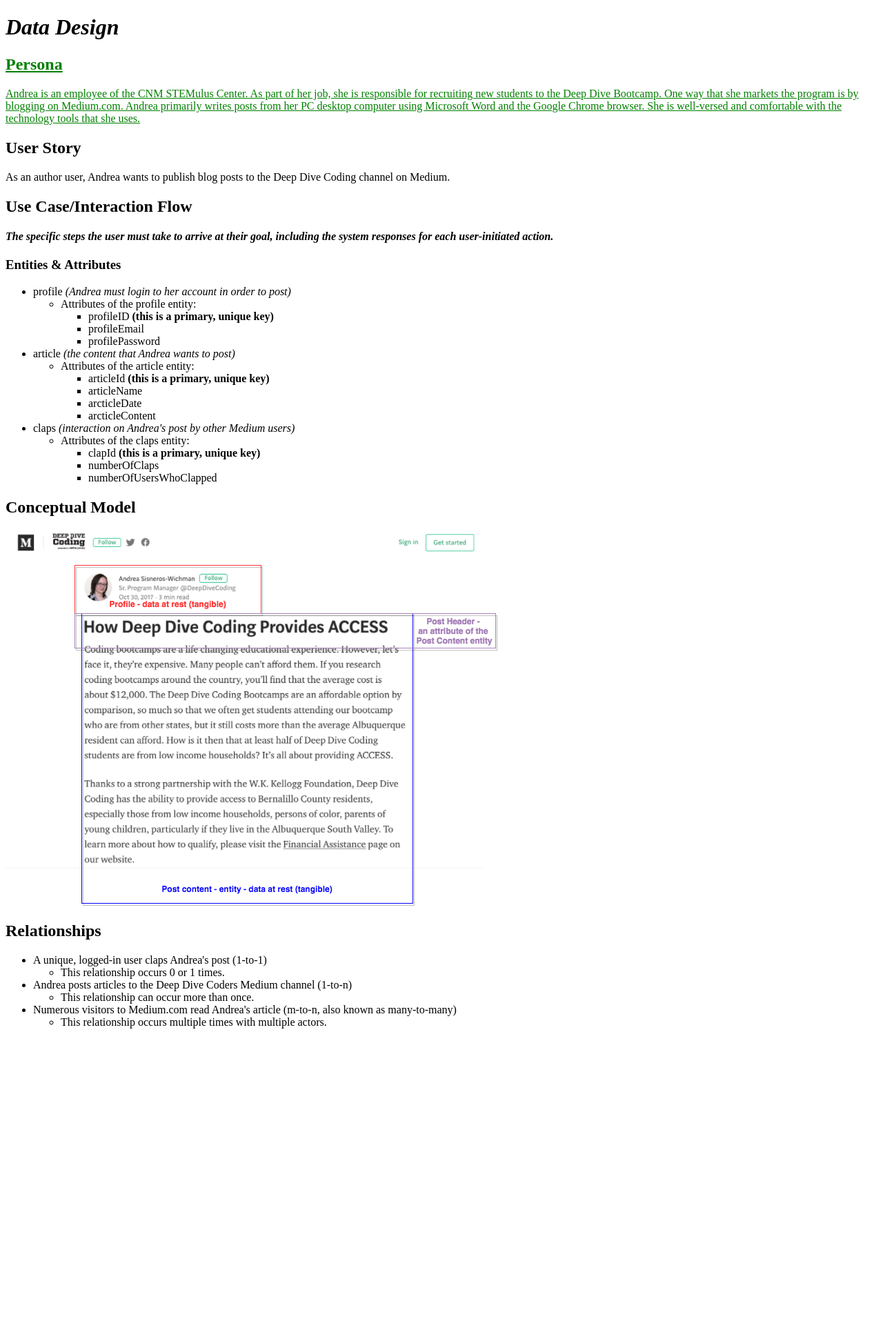
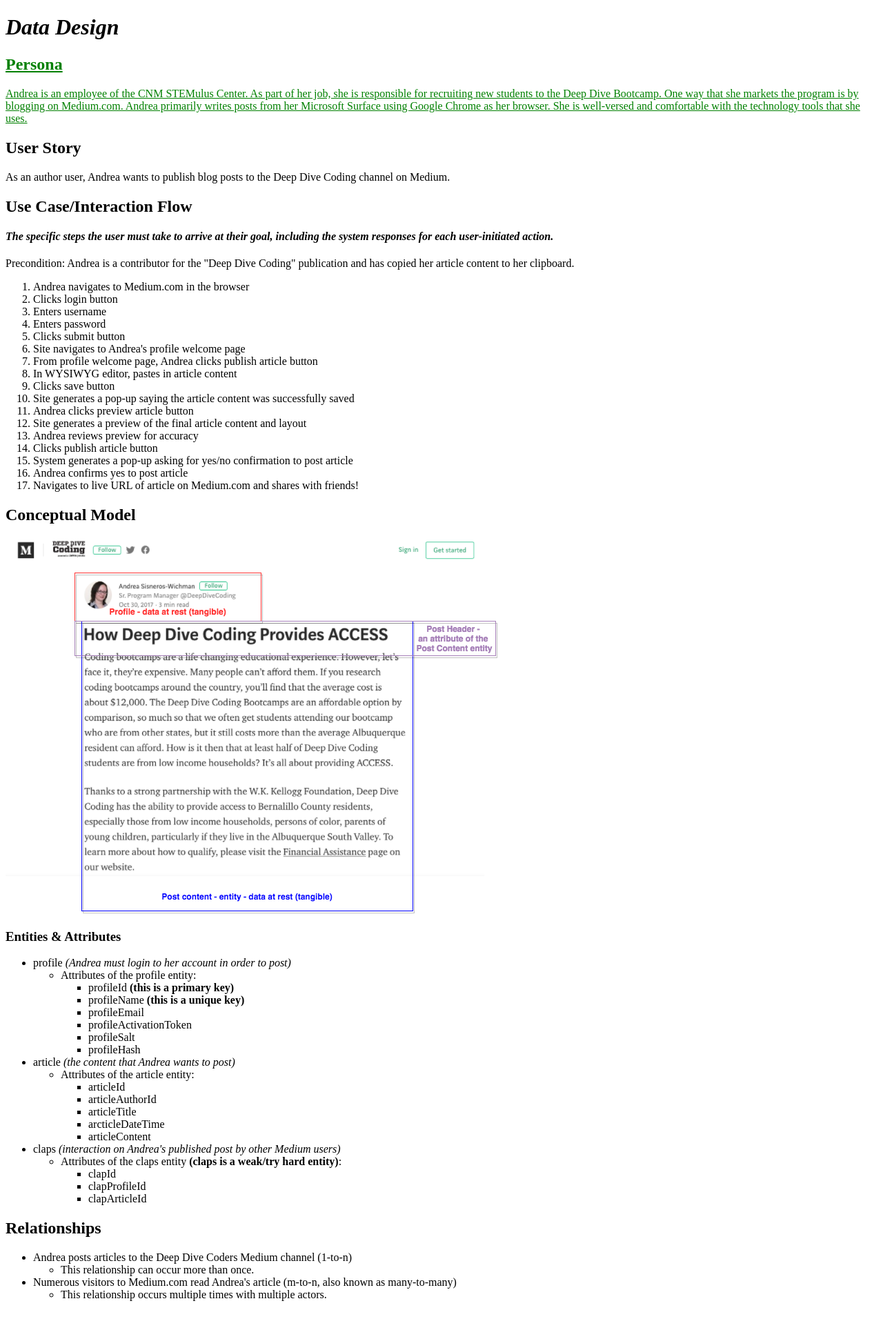
Before and after one commit to erincodes/data-design, a PHP site: page / in a window 1280 px wide. Shown: the whole page at 69% size. Before the commit the page ends 1491 px from the top, so only its background shows below. Run offline with PHP 8.4, Linux system fonts and the light colour scheme.

Commit message:
Added use case interaction details (forgot those before!) and updated clap entity attributes (need to focus on the user doing the action vs. the aggregate data like total number of claps). Also added additional attributes to the profile identity.

```diff
--- a/index.php
+++ b/index.php
@@ -8,7 +8,7 @@
 	<body>
 		<h1><em>Data Design</em></h1>
 		<div class="persona"><h2>Persona</h2>
-			<p>Andrea is an employee of the CNM STEMulus Center. As part of her job, she is responsible for recruiting new students to the Deep Dive Bootcamp. One way that she markets the program is by blogging on Medium.com. Andrea primarily writes posts from her PC desktop computer using Microsoft Word and the Google Chrome browser. She is well-versed and comfortable with the technology tools that she uses.</p>
+			<p>Andrea is an employee of the CNM STEMulus Center. As part of her job, she is responsible for recruiting new students to the Deep Dive Bootcamp. One way that she markets the program is by blogging on Medium.com. Andrea primarily writes posts from her Microsoft Surface using Google Chrome as her browser. She is well-versed and comfortable with the technology tools that she uses.</p>
 		</div>
 		<div>
 			<h2>User Story</h2>
@@ -17,15 +17,43 @@
 		<div>
 			<h2>Use Case/Interaction Flow</h2>
 			<h4><em>The specific steps the user must take to arrive at their goal, including the system responses for each user-initiated action.</em></h4>
+			<p>Precondition: Andrea is a contributor for the "Deep Dive Coding" publication and has copied her article content to her clipboard.</p>
+			<ol>
+				<li>Andrea navigates to Medium.com in the browser</li>
+				<li>Clicks login button</li>
+				<li>Enters username</li>
+				<li>Enters password</li>
+				<li>Clicks submit button</li>
+				<li>Site navigates to Andrea's profile welcome page</li>
+				<li>From profile welcome page, Andrea clicks publish article button</li>
+				<li>In WYSIWYG editor, pastes in article content</li>
+				<li>Clicks save button</li>
+				<li>Site generates a pop-up saying the article content was successfully saved</li>
+				<li>Andrea clicks preview article button</li>
+				<li>Site generates a preview of the final article content and layout</li>
+				<li>Andrea reviews preview for accuracy</li>
+				<li>Clicks publish article button</li>
+				<li>System generates a pop-up asking for yes/no confirmation to post article</li>
+				<li>Andrea confirms yes to post article</li>
+				<li>Navigates to live URL of article on Medium.com and shares with friends!</li>
+			</ol>
+			<!--<p>Postcondition: Anything to include??</p>-->
+			<div>
+				<h2>Conceptual Model</h2>
+				<img src = "images/medium-entity-relationship-diagram.png" alt = "data design markup"><!--I might need to redo this image with the same verbiage I end up using as the labels of the boxes.-->
+			</div>
 			<h3>Entities &amp; Attributes</h3>
 			<ul>
 				<li>profile <em>(Andrea must login to her account in order to post)</em>
 					<ul>
 						<li>Attributes of the profile entity:
 							<ul>
-								<li>profileID <strong>(this is a primary, unique key)</strong></li>
+								<li>profileId <strong>(this is a primary key)</strong></li><!--Primary keys are a type of unique keys. Index is the outermost circle, with unique keys inside, and primary keys inside of unique keys.-->
+								<li>profileName <strong>(this is a unique key)</strong></li>
 								<li>profileEmail</li>
-								<li>profilePassword</li>
+								<li>profileActivationToken</li>
+								<li>profileSalt</li> <!--In cryptography, a salt is random data that is used as an additional input to a one-way function that "hashes" data, a password or passphrase-->
+								<li>profileHash</li> <!--Hashing is saving passwords-->
 							</ul>
 						</li>
 					</ul>
@@ -34,38 +62,36 @@
 					<ul>
 						<li>Attributes of the article entity:
 							<ul>
-								<li>articleId <strong>(this is a primary, unique key)</strong></li>
-								<li>articleName</li>
-								<li>arcticleDate</li>
-								<li>arcticleContent</li>
+								<li>articleId</li>
+								<li>articleAuthorId</li>
+								<li>articleTitle</li>
+								<li>arcticleDateTime</li>
+								<li>articleContent</li>
 							</ul>
 						</li>
 					</ul>
 				</li>
-				<li>claps <em>(interaction on Andrea's post by other Medium users)</em>
+				<li>claps <em>(interaction on Andrea's published post by other Medium users)</em>
 					<ul>
-						<li>Attributes of the claps entity:
+						<li>Attributes of the claps entity <strong>(claps is a weak/try hard entity)</strong>:
 							<ul>
-								<li>clapId <strong>(this is a primary, unique key)</strong></li>
-								<li>numberOfClaps</li>
-								<li>numberOfUsersWhoClapped</li>
+								<li>clapId</li> <!--this is the id that is generated for each indiv clap action.-->
+								<li>clapProfileId</li>
+								<li>clapArticleId</li>
 							</ul>
 						</li>
 					</ul>
 				</li>
 			</ul>
-		<div>
-			<h2>Conceptual Model</h2>
-			<img src = "images/medium-entity-relationship-diagram.png" alt = "data design markup"><!--I might need to redo this image with the same verbiage I end up using as the labels of the boxes.-->
-		</div>
 			<div>
 			<h2>Relationships</h2>
-			<ul>
-				<li>A unique, logged-in user claps Andrea's post (1-to-1)
 				<ul>
-					<li>This relationship occurs 0 or 1 times.</li>
-				</ul>
-				</li>
+					<!--<li>A unique, logged-in user claps Andrea's post (1-to-1)
+					<ul>
+						<li>This relationship occurs 0 or 1 times.</li>
+					</ul>
+					I need to come up with a different 1-to-1 example
+				</li> -->
 				<li>Andrea posts articles to the Deep Dive Coders Medium channel (1-to-n)
 					<ul>
 						<li>This relationship can occur more than once.</li>
```
